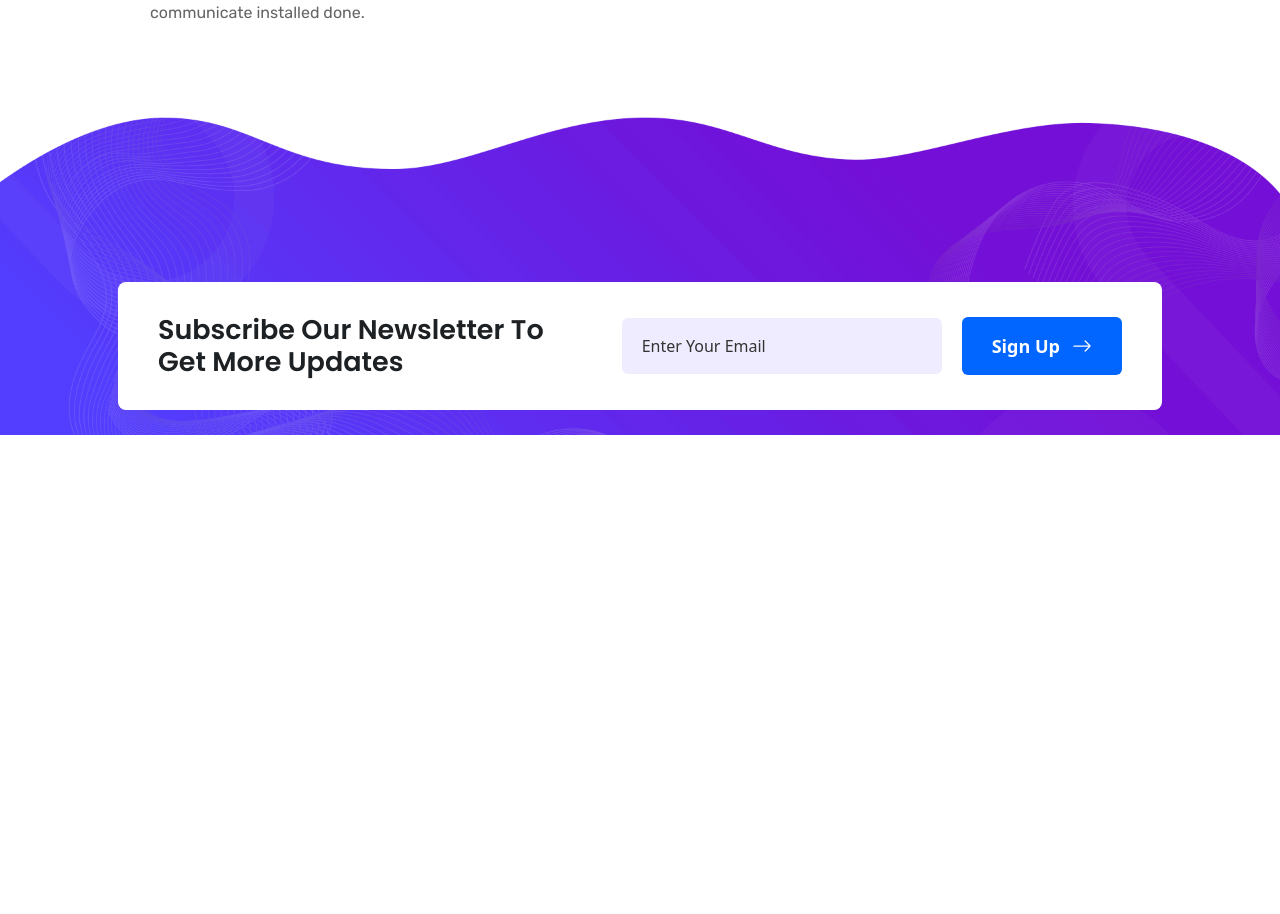
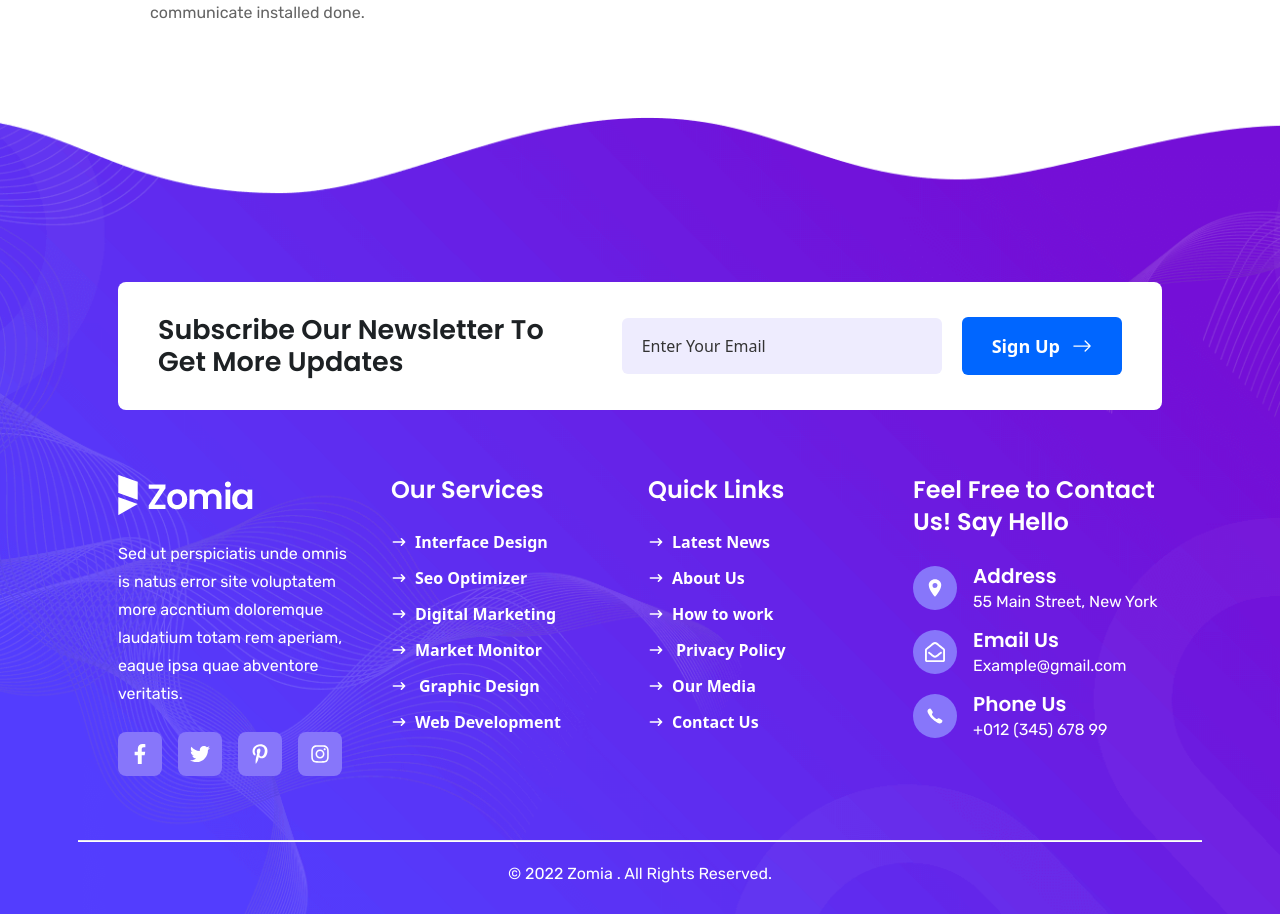
Before and after one commit to hasibahamedsakib/zomia-sass, a React (Vite) app: page /services in a window 1280 px wide. Shown: the part 1223-2137 px from the top of the page. Before the commit the page ends 1658 px from the top, so only its background shows below. Built offline with nearby package versions, Linux system fonts and the light colour scheme.

Commit message:
Project Home Page is Compleate

```diff
--- a/src/Components/Footer/Footer.jsx
+++ b/src/Components/Footer/Footer.jsx
@@ -1,10 +1,16 @@
+import FooterContent from "./FooterContent";
 import FooterForm from "./FooterForm";
 
 const Footer = () => {
   return (
-    <footer className="bg-[url('/photo/footer-img.png')] bg-no-repeat py-20 lg:pt-[165px] lg:pb-[25px] bg-cover">
+    <footer className="bg-[url('/photo/footer-img.png')] bg-no-repeat pt-20 pb-4 lg:pt-[165px] lg:pb-[20px] bg-center bg-cover ">
       <div className="Container">
         <FooterForm />
+        <FooterContent />
+        <hr className="h-[2px] bg-white" />
+        <p className="text-center pt-5 pb-2 text-white">
+          © 2022 Zomia . All Rights Reserved.
+        </p>
       </div>
     </footer>
   );
--- /dev/null
+++ b/src/Components/Footer/FooterContent.jsx
@@ -0,0 +1,218 @@
+import { Link } from "react-router-dom";
+import {
+  FaFacebookF,
+  FaInstagram,
+  FaPinterestP,
+  FaRegEnvelopeOpen,
+  FaTwitter,
+} from "react-icons/fa";
+import { IoLocationSharp } from "react-icons/io5";
+import { HiArrowNarrowRight } from "react-icons/hi";
+import { IoIosCall } from "react-icons/io";
+
+const FooterContent = () => {
+  return (
+    <div className="mx-10 py-8 lg:py-16 grid grid-cols-1 md:grid-cols-2 lg:grid-cols-4 text-white gap-4 ">
+      {/* cols one */}
+      <div className=" mr-3">
+        {/* footer-logo */}
+        <div className="">
+          <img src="/photo/logo-1.png" alt="" />
+        </div>
+        <div className=" my-3 lg:my-6">
+          <p className="leading-7">
+            Sed ut perspiciatis unde omnis is natus error site voluptatem more
+            accntium doloremque laudatium totam rem aperiam, eaque ipsa quae
+            abventore veritatis.
+          </p>
+        </div>
+        <div>
+          <ul className="flex space-x-4">
+            <li className="bg-slateBlue-0 hover:bg-white group transition-all duration-300 p-3 rounded-lg">
+              <Link to="#" className="">
+                {" "}
+                <FaFacebookF className="text-white group-hover:text-slateBlue-0 h-5 w-5" />{" "}
+              </Link>
+            </li>
+
+            <li className="bg-slateBlue-0 hover:bg-white group transition-all duration-300 p-3 rounded-lg">
+              <Link to="#">
+                {" "}
+                <FaTwitter className="text-white group-hover:text-slateBlue-0 h-5 w-5" />{" "}
+              </Link>
+            </li>
+
+            <li className="bg-slateBlue-0 hover:bg-white group transition-all duration-300 p-3 rounded-lg">
+              <Link to="#">
+                {" "}
+                <FaPinterestP className="text-white group-hover:text-slateBlue-0 h-5 w-5" />{" "}
+              </Link>
+            </li>
+
+            <li className="bg-slateBlue-0 hover:bg-white group transition-all duration-300 p-3 rounded-lg">
+              <Link to="#">
+                {" "}
+                <FaInstagram className="text-white group-hover:text-slateBlue-0 h-5 w-5" />{" "}
+              </Link>
+            </li>
+          </ul>
+        </div>
+      </div>
+      {/* cols two */}
+      <div className="lg:ml-2">
+        <h5 className="text-2xl font-bold">Our Services</h5>
+
+        <div className="my-3 lg:my-6">
+          <ul className="font-semibold space-y-3">
+            <li>
+              <Link
+                to="#"
+                className="flex items-center hover:text-[#36bafe] transition-all duration-500"
+              >
+                <HiArrowNarrowRight className="mr-2" /> Interface Design
+              </Link>
+            </li>
+            <li>
+              <Link
+                to="#"
+                className="flex items-center hover:text-[#36bafe] transition-all duration-500"
+              >
+                <HiArrowNarrowRight className="mr-2" /> Seo Optimizer
+              </Link>
+            </li>
+            <li>
+              <Link
+                to="#"
+                className="flex items-center hover:text-[#36bafe] transition-all duration-500"
+              >
+                <HiArrowNarrowRight className="mr-2" /> Digital Marketing
+              </Link>
+            </li>
+            <li>
+              <Link
+                to="#"
+                className="flex items-center hover:text-[#36bafe] transition-all duration-500"
+              >
+                <HiArrowNarrowRight className="mr-2" /> Market Monitor
+              </Link>
+            </li>
+            <li>
+              <Link
+                to="#"
+                className="flex items-center hover:text-[#36bafe] transition-all duration-500"
+              >
+                <HiArrowNarrowRight className="mr-3" /> Graphic Design
+              </Link>
+            </li>
+            <li>
+              <Link
+                to="#"
+                className="flex items-center hover:text-[#36bafe] transition-all duration-500"
+              >
+                <HiArrowNarrowRight className="mr-2" /> Web Development
+              </Link>
+            </li>
+          </ul>
+        </div>
+      </div>
+      {/* cols three */}
+      <div className="">
+        <h5 className="text-2xl font-bold">Quick Links</h5>
+
+        <div className="my-3 lg:my-6">
+          <ul className="font-semibold space-y-3">
+            <li>
+              <Link
+                to="#"
+                className="flex items-center hover:text-[#36bafe] transition-all duration-500"
+              >
+                <HiArrowNarrowRight className="mr-2" /> Latest News
+              </Link>
+            </li>
+            <li>
+              <Link
+                to="#"
+                className="flex items-center hover:text-[#36bafe] transition-all duration-500"
+              >
+                <HiArrowNarrowRight className="mr-2" /> About Us
+              </Link>
+            </li>
+            <li>
+              <Link
+                to="#"
+                className="flex items-center hover:text-[#36bafe] transition-all duration-500"
+              >
+                <HiArrowNarrowRight className="mr-2" /> How to work
+              </Link>
+            </li>
+
+            <li>
+              <Link
+                to="#"
+                className="flex items-center hover:text-[#36bafe] transition-all duration-500"
+              >
+                <HiArrowNarrowRight className="mr-3" /> Privacy Policy
+              </Link>
+            </li>
+            <li>
+              <Link
+                to="#"
+                className="flex items-center hover:text-[#36bafe] transition-all duration-500"
+              >
+                <HiArrowNarrowRight className="mr-2" />
+                Our Media
+              </Link>
+            </li>
+            <li>
+              <Link
+                to="#"
+                className="flex items-center hover:text-[#36bafe] transition-all duration-500"
+              >
+                <HiArrowNarrowRight className="mr-2" />
+                Contact Us
+              </Link>
+            </li>
+          </ul>
+        </div>
+      </div>
+      {/* cols four */}
+      <div className="">
+        <h5 className="text-2xl font-bold">
+          Feel Free to Contact Us! Say Hello
+        </h5>
+
+        <div className="my-3 lg:my-6 space-y-3">
+          <div className="flex items-center space-x-4">
+            <div className="bg-slateBlue-0  p-3 rounded-full">
+              <IoLocationSharp className="text-white  h-5 w-5" />{" "}
+            </div>
+            <div>
+              <h1 className="text-xl font-bold">Address</h1>
+              <p className="text-base">55 Main Street, New York</p>
+            </div>
+          </div>
+          <div className="flex items-center space-x-4">
+            <div className="bg-slateBlue-0  p-3 rounded-full">
+              <FaRegEnvelopeOpen className="text-white  h-5 w-5" />{" "}
+            </div>
+            <div>
+              <h1 className="text-xl font-bold">Email Us</h1>
+              <p className="text-base">Example@gmail.com</p>
+            </div>
+          </div>
+          <div className="flex items-center space-x-4">
+            <div className="bg-slateBlue-0  p-3 rounded-full">
+              <IoIosCall className="text-white  h-5 w-5" />{" "}
+            </div>
+            <div>
+              <h1 className="text-xl font-bold">Phone Us</h1>
+              <p className="text-base">+012 (345) 678 99</p>
+            </div>
+          </div>
+        </div>
+      </div>
+    </div>
+  );
+};
+
+export default FooterContent;
--- a/src/Components/Footer/FooterForm.jsx
+++ b/src/Components/Footer/FooterForm.jsx
@@ -11,7 +11,7 @@ const FooterForm = () => {
         </h1>
       </div>
       <div className=" ">
-        <form className="flex items-center space-x-5">
+        <form className="flex items-center space-x-2 md:space-x-5">
           <input
             placeholder="Enter Your Email"
             type="text"
--- a/src/index.css
+++ b/src/index.css
@@ -37,7 +37,7 @@ p {
   @apply lg:px-[35px] lg:py-[12px] bg-gradient-to-r from-[#533efe] to-[#740fd6] hover:from-[#740fd6] hover:to-[#533efe];
 }
 .btn-signUp {
-  @apply md:px-5 md:py-3 lg:px-[30px]  lg:py-[15px] bg-[#0066ff]  hover:bg-[#740FD6] rounded-md;
+  @apply md:px-5 md:py-5 lg:px-[30px]  lg:py-[15px] bg-[#0066ff]  hover:bg-[#740FD6] rounded-md;
 }
 
 /* image Animation */
--- a/tailwind.config.js
+++ b/tailwind.config.js
@@ -12,6 +12,7 @@ export default {
         subTitle: ["#1d2124"],
         Gray: ["#646464"],
         purple: ["#5a49f8"],
+        slateBlue: ["#8776FA"],
       },
       boxShadow: {
         "3xl": "2px 10px 50px rgb(158 158 158 / 43%)",
```
